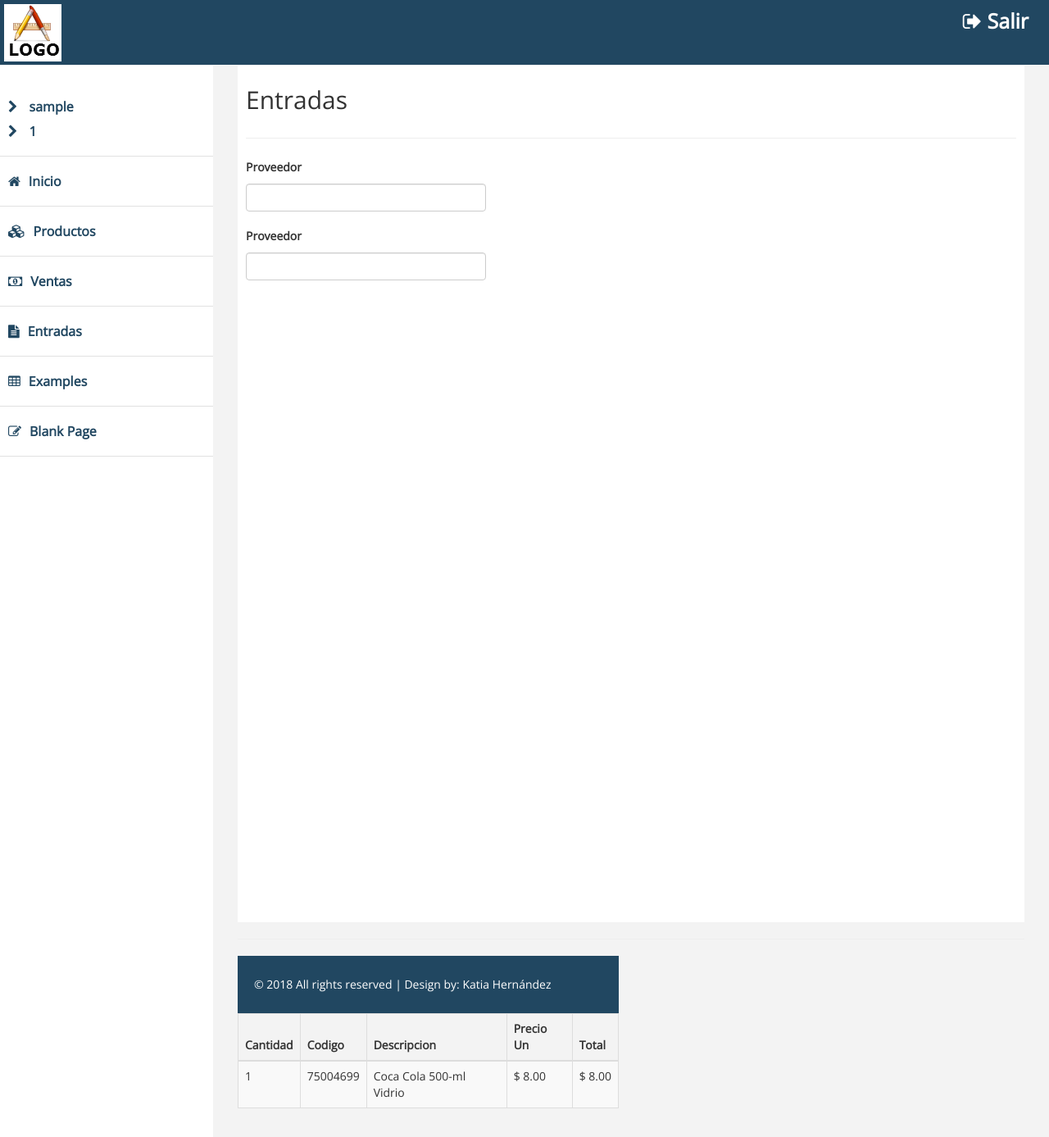
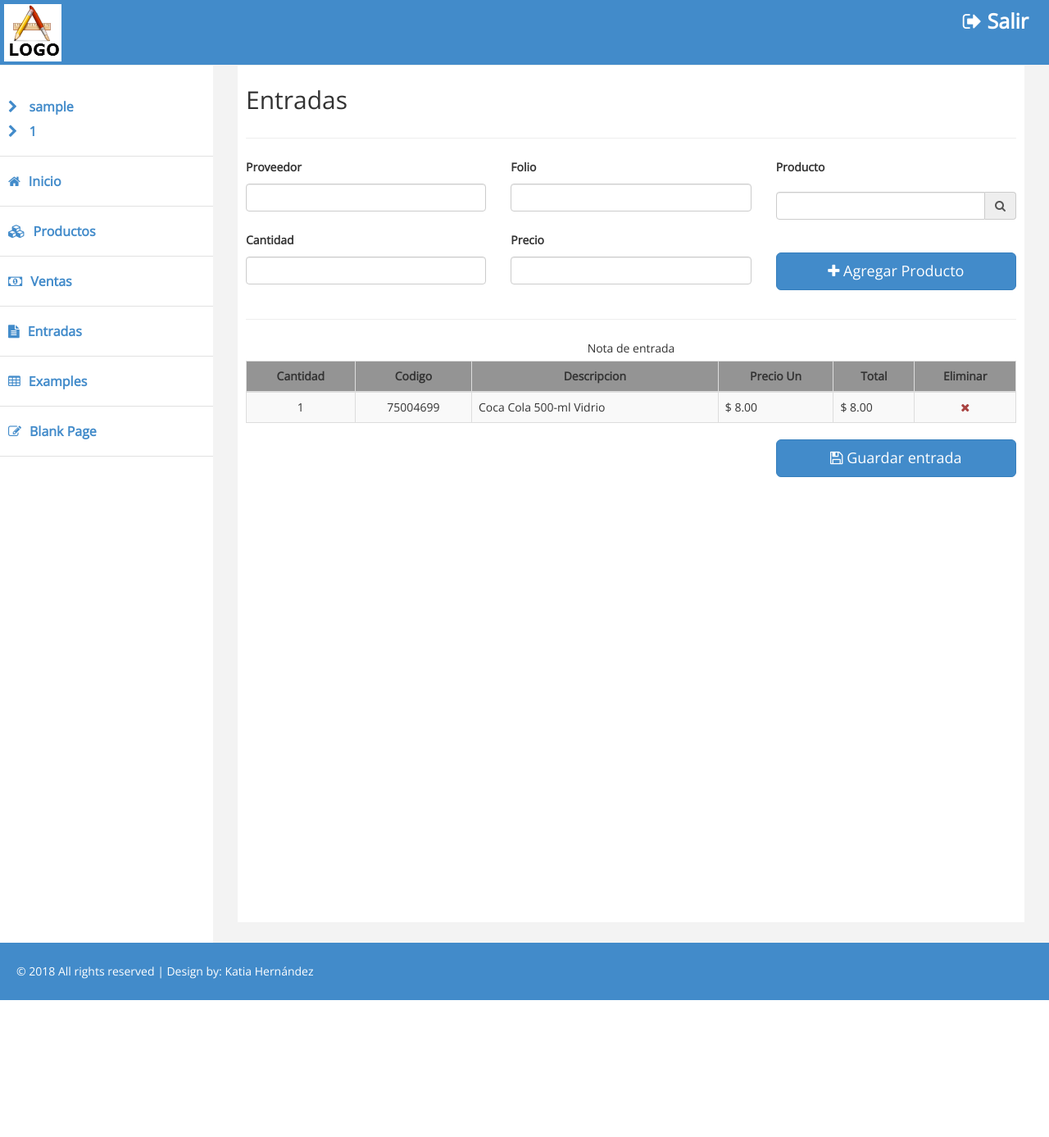
Before and after one commit to HL-Develop/ShopManager, a PHP site: page /panel/entradas/index.php in a window 1280 px wide. Shown: the whole page at 82% size. After the commit the page ends 1220 px from the top, so only its background shows below. Run offline with PHP 8.4, Linux system fonts and the light colour scheme; the visitor is signed in with stand-in values (Sample User, id 1).

Commit message:
Diseño form entrada

```diff
--- a/panel/css/custom.css
+++ b/panel/css/custom.css
@@ -1,17 +1,6 @@
-
-/*=============================================================
-    Authour URI: www.binarycart.com
-    License: Commons Attribution 3.0
-
-    http://creativecommons.org/licenses/by/3.0/
-
-    100% To use For Personal And Commercial Use.
-    IN EXCHANGE JUST GIVE US CREDITS AND TELL YOUR FRIENDS ABOUT US
-
-    ========================================================  */
 /*==============================================
     GENERAL  STYLES
-    =============================================*/
+=============================================*/
 body {
     font-family: 'Open Sans', sans-serif;
     line-height:30px;
@@ -22,7 +11,7 @@ body {
     margin-top:50px;
 }
 #login{
-   background-color:#333;
+   background-color:#262626;
 }
 .login{
   color:#FFF;
@@ -47,7 +36,7 @@ body {
 }
 /*==============================================
     MENU STYLES
-    =============================================*/
+=============================================*/
 
 .sidebar-collapse .nav {
 	padding:0;
@@ -56,7 +45,7 @@ body {
 
 .sidebar-collapse > .nav > li > a {
 	padding:15px 10px;
-    color: #214761;
+    color: #428bca;
 font-weight: 900;
 font-size: 16px;
 }
@@ -77,7 +66,7 @@ font-size: 16px;
 }
 .navbar-inverse {
 
-background-color: #214761;
+background-color: #428bca;
 border-color: #F0F0F0;
 min-height: 80px;
 }
@@ -122,7 +111,7 @@ min-height: 80px;
     FOOTER STYLES
     =============================================*/
 .footer {
-    background-color:#214761;
+    background-color:#428bca;
     width:100%;
     color:#fff;
     padding:20px 50px 20px 50px;
@@ -157,3 +146,13 @@ min-height: 80px;
 
 
 }
+/*==============================================
+    ESTILOS PROPIOS
+    =============================================*/
+th.th-center{
+  text-align: center;
+  background-color:#949494;
+}
+td.td-center{
+  text-align: center;
+}
--- a/panel/entradas/index.php
+++ b/panel/entradas/index.php
@@ -10,49 +10,105 @@
       <?php include($_SERVER['DOCUMENT_ROOT'].'/ShopManager/panel/modules/menu.php'); ?>
       <div id="page-wrapper" >
         <div id="page-inner">
+          <!-- Titulo de la pagina -->
           <div class="row">
             <div class="col-md-12">
               <h2>Entradas</h2>
             </div>
           </div>
-              <hr>
+          <hr/>
+          <!-- formulario de captura -->
           <div class="row">
             <div class="col-lg-4 col-md-4">
               <div class="form-group">
                 <label>Proveedor</label>
-                      <input name="proveedor" id="" type="text" required class="form-control">
+                <input name="proveedor" id="proveedor" type="text" required class="form-control">
               </div>
+            </div>
+
+            <div class="col-lg-4 col-md-4">
               <div class="form-group">
-                      <label>Proveedor</label>
-                      <input name="proveedor" id="" type="text" required class="form-control">
+                <label>Folio</label>
+                <input name="folio" id="folio" type="number" min="0" required class="form-control">
+              </div>
+            </div>
+
+            <div class="col-lg-4 col-md-4">
+                <label>Producto</label>
+                <div class="input-group">
+                  <input name="proveedor" id="proveedor" type="text" required class="form-control">
+                  <span class="input-group-addon">
+                    <i class="fa fa-search" aria-hidden="true"></i>
+                  </span>
+                </div>
+            </div>
+
+          </div>
+          <div class="row">
+            <div class="col-lg-4 col-md-4">
+              <div class="form-group">
+                <label>Cantidad</label>
+                <input name="cantidad" id="cantidad" type="text" min="1" required class="form-control">
+              </div>
+            </div>
+
+            <div class="col-lg-4 col-md-4">
+              <div class="form-group">
+                <label>Precio</label>
+                <input name="precio" id="precio" type="number" step="any" min="0" required class="form-control">
+              </div>
+            </div>
+
+            <div class="col-lg-4 col-md-4">
+              <div class="form-group">
+                <label></label>
+                <button name="proveedor" id="" type="submit"  class="btn btn-primary btn-lg btn-block">
+                  <i class="fa fa-plus" aria-hidden="true"></i> Agregar Producto
+                </button>
               </div>
             </div>
           </div>
-        </div>
-              <hr>
+          <hr/>
+          <!-- Tabla de facura -->
           <div class="row">
-                  <div class="col-lg-6 col-md-6">
+            <div class="col-lg-12 col-md-6">
               <table class="table table-striped table-bordered table-hover">
+                <caption>Nota de entrada</caption>
                 <thead>
                   <tr>
-                          <th>Cantidad</th>
-                          <th>Codigo</th>
-                          <th>Descripcion</th>
-                          <th>Precio Un</th>
-                          <th>Total</th>
+                    <th class="th-center">Cantidad</th>
+                    <th class="th-center">Codigo</th>
+                    <th class="th-center">Descripcion</th>
+                    <th class="th-center">Precio Un</th>
+                    <th class="th-center">Total</th>
+                    <th class="th-center">Eliminar</th
                   </tr>
                 </thead>
                 <tbody>
                   <tr>
-                          <td>1</td>
-                          <td>75004699</td>
+                    <td class="td-center">1</td>
+                    <td class="td-center">75004699</td>
                     <td>Coca Cola 500-ml Vidrio</td>
                     <td>$ 8.00</td>
                     <td>$ 8.00</td>
+                    <td class="td-center"><i class="fa fa-times text-danger" aria-hidden="true"></i></td>
                   </tr>
                 </tbody>
+              </table>
             </div>
           </div>
+          <!--Botón de guardar-->
+          <div class="row">
+            <div class="col-lg-4 col-md-4 col-md-offset-8">
+                <div class="form-group">
+                  <label></label>
+                  <button name="save-btn" id="save-btn" type="submit"  class="btn btn-primary btn-lg btn-block pull-right">
+                    <i class="fa fa-save" aria-hidden="true"></i>  Guardar entrada
+                  </button>
+                </div>
+            </div>
+          </div>
+
         </div>
       </div>
     </div>
--- a/panel/modules/menu.php
+++ b/panel/modules/menu.php
@@ -18,7 +18,7 @@
 <nav class="navbar-default navbar-side" role="navigation">
   <div class="sidebar-collapse">
     <ul class="nav" id="main-menu">
-      <li <?php echo $route->isActive($modulo,'Inicio');?>>
+      <li>
         <a href="#">
           <i class="fa fa-chevron-right" aria-hidden="true"></i>
           <?php echo $_SESSION['usuario']; ?>
```
Lines whose indentation alone changed are shown as unchanged.
